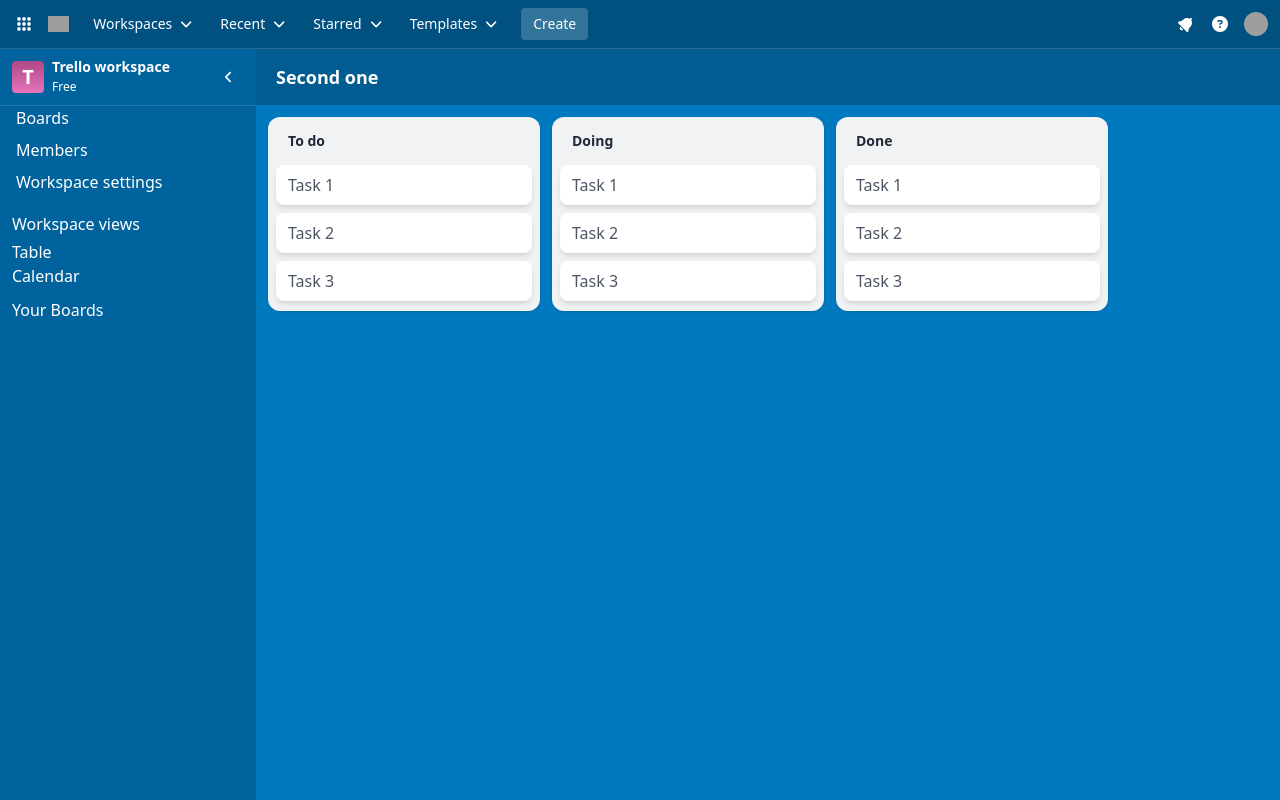
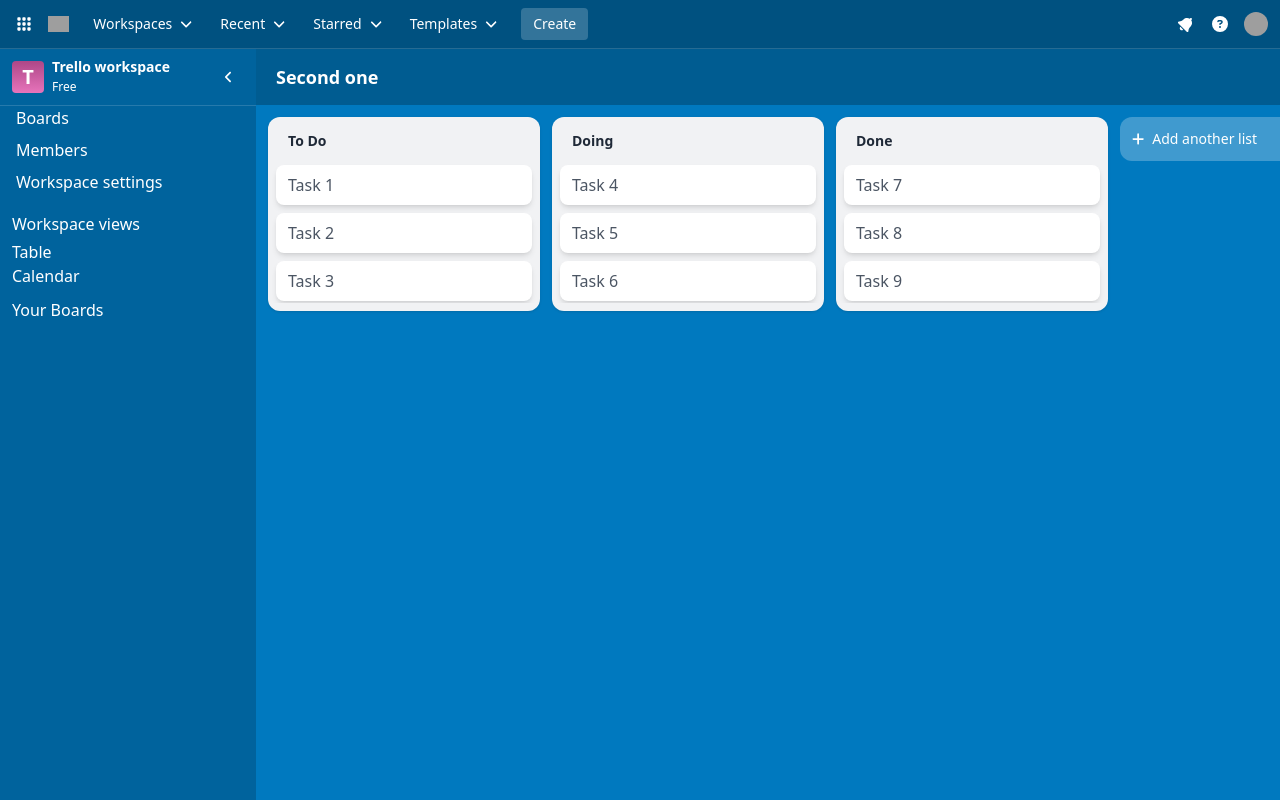
Before and after one commit to Nicolas-Guasch/trello-clone, an Angular app: page /b/1 in a window 1280 px wide. Built offline with nearby package versions, Linux system fonts and the light colour scheme; grey boxes are pictures that could not be loaded.

Commit message:
Allow adding new lists to a board

```diff
--- a/src/app/domains/board/models/list-card.model.ts
+++ b/src/app/domains/board/models/list-card.model.ts
@@ -2,3 +2,9 @@
   id: string;
   title: string;
 }
+
+export interface BoardList {
+  id: string;
+  title: string;
+  cards: ListCard[];
+}
--- a/src/app/domains/board/pages/board/board.component.html
+++ b/src/app/domains/board/pages/board/board.component.html
@@ -70,8 +70,10 @@
         </div>
         <div class="relative mt-3 flex-grow">
           <ol
-            class="absolute -top-0.5 bottom-0 left-0 right-0 mb-2 flex select-none flex-row px-1.5 pb-2 pt-0.5"
+            class="absolute -top-0.5 bottom-0 left-0 right-0 mb-2 flex select-none flex-row overflow-x-auto overflow-y-hidden px-1.5 pb-2 pt-0.5"
+            cdkDropListGroup
           >
+            @for (list of boardLists(); track list().id) {
               <li
                 class="block h-full shrink-0 self-start whitespace-nowrap px-1.5"
               >
@@ -85,21 +87,23 @@
                       <h2
                         class="m-0 block py-1.5 pl-3 pr-2 text-sm font-semibold text-gray-800"
                       >
-                      To do
+                        {{ list().title }}
                       </h2>
                     </div>
                   </div>
                   <div class="-mb-0.5 block h-2 shrink-0"></div>
                   <ol
-                  class="ml-1 mr-0 flex flex-auto flex-col gap-y-2 py-0.5 pl-1 pr-2"
+                    class="ml-1 mr-0 flex flex-auto flex-col gap-y-2 overflow-y-auto overflow-x-hidden py-0.5 pl-1 pr-2"
                     cdkDropList
                     (cdkDropListDropped)="drop($event)"
+                    [cdkDropListData]="list()"
                   >
-                  @for (card of toDos(); track card.id) {
+                    @for (card of list().cards; track card.id) {
                       <li
                         cdkDrag
-                      (cdkDragStarted)="onDragStart($event, 'card' + card.id)"
-                      (cdkDragMoved)="onDragMove($event, 'preview' + card.id)"
+                        (cdkDragStarted)="onDragStart($event, card.id)"
+                        (cdkDragMoved)="onDragMove($event, card.id)"
+                        [cdkDragData]="card"
                       >
                         <div
                           [id]="'card' + card.id"
@@ -121,78 +125,57 @@
                   <div></div>
                 </div>
               </li>
-            <li
-              class="block h-full shrink-0 self-start whitespace-nowrap px-1.5"
+            }
+            <div
+              class="shrink-0 self-start px-1.5"
+              [hidden]="!listCreation()"
+              [class]="!listCreation() ? 'hidden' : 'block'"
             >
+              <form
+                [formGroup]="listForm"
+                (ngSubmit)="addList()"
+                class="w-[272px] rounded-xl bg-[#f1f2f4] p-2 shadow"
+              >
+                <textarea
+                  class="h-8 max-h-64 min-h-5 w-full resize-none overflow-hidden break-words rounded px-3 py-1.5 text-sm font-semibold text-gray-500"
+                  autocomplete="off"
+                  spellcheck="false"
+                  maxlength="512"
+                  aria-label="Enter list name..."
+                  name="Enter list name..."
+                  placeholder="Enter list name..."
+                  formControlName="title"
+                ></textarea>
+                <div class="mt-2 flex items-center gap-1">
+                  <app-button (click)="addList()" [typeButton]="'submit'"
+                    ><div class="px-3 py-1.5">Add list</div></app-button
+                  >
+                  <button
+                    type="button"
+                    class="p-1.5"
+                    (click)="toggleListCreation()"
+                  >
+                    <span class="text-sm text-gray-700"
+                      ><fa-icon [icon]="faX"></fa-icon
+                    ></span>
+                  </button>
+                </div>
+              </form>
+            </div>
             <div
-                class="flex max-h-full w-[272px] flex-col justify-between rounded-xl bg-[#f1f2f4] pb-2 text-gray-600 shadow"
+              class="h-full shrink-0 grow self-start px-1.5"
+              [hidden]="listCreation()"
+              [class]="listCreation() ? 'hidden' : 'block'"
             >
-                <div
-                  class="flex grow-0 flex-wrap items-start justify-between gap-y-0 whitespace-normal px-2 pt-2"
+              <button
+                class="inline-flex w-[272px] items-center justify-start rounded-xl bg-white/25 p-3 text-sm hover:bg-white/20"
+                (click)="toggleListCreation()"
               >
-                  <div class="min-h-5 flex-auto">
-                    <h2
-                      class="m-0 block py-1.5 pl-3 pr-2 text-sm font-semibold text-gray-800"
-                    >
-                      Doing
-                    </h2>
+                <span class="mr-2 inline-block shrink-0"
+                  ><fa-icon [icon]="faPlus"></fa-icon> </span
+                >Add another list
+              </button>
             </div>
-                </div>
-                <div class="-mb-0.5 block h-2 shrink-0"></div>
-                <ol
-                  class="ml-1 mr-0 flex flex-auto flex-col gap-y-2 py-0.5 pl-1 pr-2"
-                  cdkDropList
-                  (cdkDropListDropped)="drop($event)"
-                >
-                  <li class=" " cdkDrag>
-                    <app-task-card class="block">Task 1</app-task-card>
-                  </li>
-                  <li class=" " cdkDrag>
-                    <app-task-card class="block">Task 2</app-task-card>
-                  </li>
-                  <li class=" " cdkDrag>
-                    <app-task-card class="block">Task 3</app-task-card>
-                  </li>
-                </ol>
-                <div></div>
-              </div>
-            </li>
-            <li
-              class="block h-full shrink-0 self-start whitespace-nowrap px-1.5"
-            >
-              <div
-                class="flex max-h-full w-[272px] flex-col justify-between rounded-xl bg-[#f1f2f4] pb-2 text-gray-600 shadow"
-              >
-                <div
-                  class="flex grow-0 flex-wrap items-start justify-between gap-y-0 whitespace-normal px-2 pt-2"
-                >
-                  <div class="min-h-5 flex-auto">
-                    <h2
-                      class="m-0 block py-1.5 pl-3 pr-2 text-sm font-semibold text-gray-800"
-                    >
-                      Done
-                    </h2>
-                  </div>
-                </div>
-                <div class="-mb-0.5 block h-2 shrink-0"></div>
-                <ol
-                  class="ml-1 mr-0 flex flex-auto flex-col gap-y-2 py-0.5 pl-1 pr-2"
-                  cdkDropList
-                  (cdkDropListDropped)="drop($event)"
-                >
-                  <li class=" " cdkDrag>
-                    <app-task-card class="block">Task 1</app-task-card>
-                  </li>
-                  <li class=" " cdkDrag>
-                    <app-task-card class="block">Task 2</app-task-card>
-                  </li>
-                  <li class=" " cdkDrag>
-                    <app-task-card class="block">Task 3</app-task-card>
-                  </li>
-                </ol>
-                <div></div>
-              </div>
-            </li>
           </ol>
         </div>
       </div>
--- a/src/app/domains/board/pages/board/board.component.ts
+++ b/src/app/domains/board/pages/board/board.component.ts
@@ -12,13 +12,26 @@
   CdkDragStart,
   DragDropModule,
   moveItemInArray,
+  transferArrayItem,
 } from '@angular/cdk/drag-drop';
 import { NavbarComponent } from '../../../shared/components/navbar/navbar.component';
 import { BoardsService } from '../../../main/services/boards.service';
 import { TaskCardComponent } from '../../components/task-card/task-card.component';
 import { FontAwesomeModule } from '@fortawesome/angular-fontawesome';
-import { faAngleLeft, faAngleRight } from '@fortawesome/free-solid-svg-icons';
-import { ListCard } from '../../models/list-card.model';
+import {
+  faAngleLeft,
+  faAngleRight,
+  faPlus,
+  faX,
+} from '@fortawesome/free-solid-svg-icons';
+import { BoardList, ListCard } from '../../models/list-card.model';
+import { ButtonComponent } from '../../../shared/components/button/button.component';
+import {
+  FormControl,
+  FormGroup,
+  ReactiveFormsModule,
+  Validators,
+} from '@angular/forms';
 
 @Component({
   selector: 'app-board',
@@ -28,6 +41,8 @@
     NavbarComponent,
     TaskCardComponent,
     FontAwesomeModule,
+    ButtonComponent,
+    ReactiveFormsModule,
   ],
   templateUrl: './board.component.html',
   styles: `
@@ -45,6 +60,8 @@
 export class BoardComponent {
   faAngleLeft = faAngleLeft;
   faAngleRight = faAngleRight;
+  faPlus = faPlus;
+  faX = faX;
 
   boardId = input.required<string>();
   boardsService = inject(BoardsService);
@@ -55,24 +72,97 @@
       .find((board) => board.id === id)!;
   });
 
-  toDos = signal<ListCard[]>([
-    { id: '1', title: 'Task 1' },
-    { id: '2', title: 'Task 2' },
-    { id: '3', title: 'Task 3' },
-  ]);
+  listCreation = signal(false);
+  listForm = new FormGroup({
+    title: new FormControl('', [Validators.required]),
+  });
 
-  drop(event: CdkDragDrop<any>) {
-    this.toDos.update((cards) => {
-      moveItemInArray(cards, event.previousIndex, event.currentIndex);
-      return [...cards];
-    });
+  toDos = signal<BoardList>({
+    id: '1',
+    title: 'To Do',
+    cards: [
+      { id: '1', title: 'Task 1' },
+      { id: '2', title: 'Task 2' },
+      { id: '3', title: 'Task 3' },
+    ],
+  });
+  doing = signal<BoardList>({
+    id: '2',
+    title: 'Doing',
+    cards: [
+      { id: '4', title: 'Task 4' },
+      { id: '5', title: 'Task 5' },
+      { id: '6', title: 'Task 6' },
+    ],
+  });
+  done = signal<BoardList>({
+    id: '3',
+    title: 'Done',
+    cards: [
+      { id: '7', title: 'Task 7' },
+      { id: '8', title: 'Task 8' },
+      { id: '9', title: 'Task 9' },
+    ],
+  });
+
+  boardLists = signal([this.toDos, this.doing, this.done]);
+
+  toggleListCreation() {
+    if (this.listCreation()) {
+      this.listForm.reset();
+    }
+    this.listCreation.update((value) => !value);
+  }
+
+  addList() {
+    if (this.listForm.valid) {
+      this.boardLists.update((board) => [
+        ...board,
+        signal({
+          id: Date.now().toString(),
+          title: this.listForm.get('title')?.value!,
+          cards: [],
+        }),
+      ]);
+      this.listForm.reset();
+      this.listCreation.set(false);
+    }
+  }
+
+  drop(event: CdkDragDrop<BoardList>) {
+    if (event.previousContainer === event.container) {
+      const list = this.boardLists().find(
+        (list) => list() === event.container.data,
+      );
+      list?.update((list) => {
+        moveItemInArray(list.cards, event.previousIndex, event.currentIndex);
+        return { ...list, cards: [...list.cards] };
+      });
+    } else {
+      const previousList = this.boardLists().find(
+        (list) => list() === event.previousContainer.data,
+      );
+      const list = this.boardLists().find(
+        (list) => list() === event.container.data,
+      );
+      let previous = [...event.previousContainer.data.cards];
+      let current = [...event.container.data.cards];
+      transferArrayItem(
+        previous,
+        current,
+        event.previousIndex,
+        event.currentIndex,
+      );
+      previousList?.update((list) => ({ ...list, cards: previous }));
+      list?.update((list) => ({ ...list, cards: current }));
+    }
   }
 
   offset = { x: 0, y: 0 };
-  onDragStart(event: CdkDragStart<HTMLLIElement>, id: string): void {
-    if (document.querySelector('#' + id)) {
-      const card = new ElementRef<HTMLLIElement>(
-        document.querySelector('#' + id)!,
+  onDragStart(event: CdkDragStart<ListCard>, id: string): void {
+    if (document.querySelector('#card' + id)) {
+      const card = new ElementRef<HTMLDivElement>(
+        document.querySelector('#card' + id)!,
       );
       if (event.event instanceof MouseEvent) {
         const mouseEvent: MouseEvent = event.event;
@@ -84,20 +174,32 @@
           x: mouseEvent.clientX - cardX,
           y: mouseEvent.clientY - cardY,
         };
+
+        this.offsetPreview(
+          { x: mouseEvent.clientX, y: mouseEvent.clientY },
+          id,
+        );
       } else {
         this.offset = { x: 0, y: 0 };
       }
     }
   }
 
-  onDragMove(event: CdkDragMove<HTMLLIElement>, id: string): void {
-    if (document.querySelector('#' + id)) {
+  offsetPreview(position: { x: number; y: number }, id: string) {
+    if (document.querySelector('#preview' + id)) {
       const cardPreview = new ElementRef<HTMLLIElement>(
-        document.querySelector('#' + id)!,
+        document.querySelector('#preview' + id)!,
       );
-      const xPos = event.pointerPosition.x - this.offset.x;
-      const yPos = event.pointerPosition.y - this.offset.y;
+      const xPos = position.x - this.offset.x;
+      const yPos = position.y - this.offset.y;
       cardPreview.nativeElement.style.transform = `translate3d(${xPos}px, ${yPos}px, 0)`;
     }
   }
+
+  onDragMove(event: CdkDragMove<ListCard>, id: string): void {
+    this.offsetPreview(
+      { x: event.pointerPosition.x, y: event.pointerPosition.y },
+      id,
+    );
+  }
 }
--- a/src/styles.scss
+++ b/src/styles.scss
@@ -25,4 +25,6 @@
   overflow: hidden;
   width: 256px;
   height: 40px;
+  background-color: #ffffff80;
+  color: #00000080;
 }
```
Lines whose indentation alone changed are shown as unchanged.
